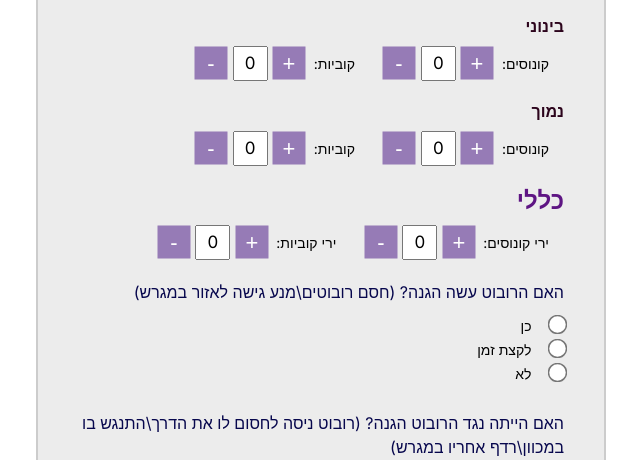
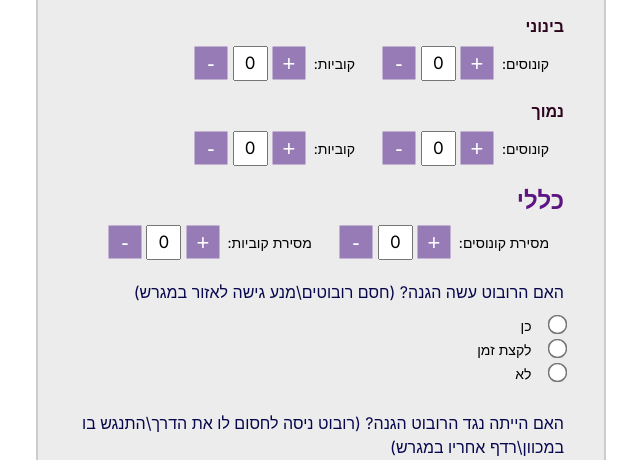
Before and after one commit to maya8237/strategy-site, a Flask app: page /form in a window 1280 px wide. Shown: the part 1211-1671 px from the top of the page, without its empty margins (319-959 px from the left). Run offline with Flask 2, Linux system fonts and the light colour scheme; some libraries are stand-ins or nearby versions.

Commit message:
READY FOR DCMP

```diff
--- a/static/new.css
+++ b/static/new.css
@@ -151,11 +151,12 @@
     margin-right: 5px;
   }
 
-  input[type="radio"]{
+  input[type="radio"] {
     cursor: pointer;
     -ms-transform: scale(1.5); /* IE 9 */
     -webkit-transform: scale(1.5); /* Chrome, Safari, Opera */
     transform: scale(1.5);
+    accent-color: #8928eb;
   }
 
   /* Chrome, Safari, Edge, Opera */
--- a/templates/form.html
+++ b/templates/form.html
@@ -217,11 +217,11 @@
             <br>
             <h2>כללי</h2>
             <div id="shoot">
-                <label class="formbold-radio-label">ירי קונוסים:</label>
+                <label class="formbold-radio-label">מסירת קונוסים:</label>
                 <button type="button" id="add7" class="add">+</button>
                 <input type="number" id="cone_shoot" name="cone_shoot" value="0" class="field"/>
                 <button type="button" id="sub7" class="sub">-</button>
-                <label class="formbold-radio-label">ירי קוביות:</label>
+                <label class="formbold-radio-label">מסירת קוביות:</label>
                 <button type="button" id="add8" class="add">+</button>
                 <input type="number" id="cube_shoot" name="cube_shoot" value="0" class="field"/>
                 <button type="button" id="sub8" class="sub">-</button>
```
